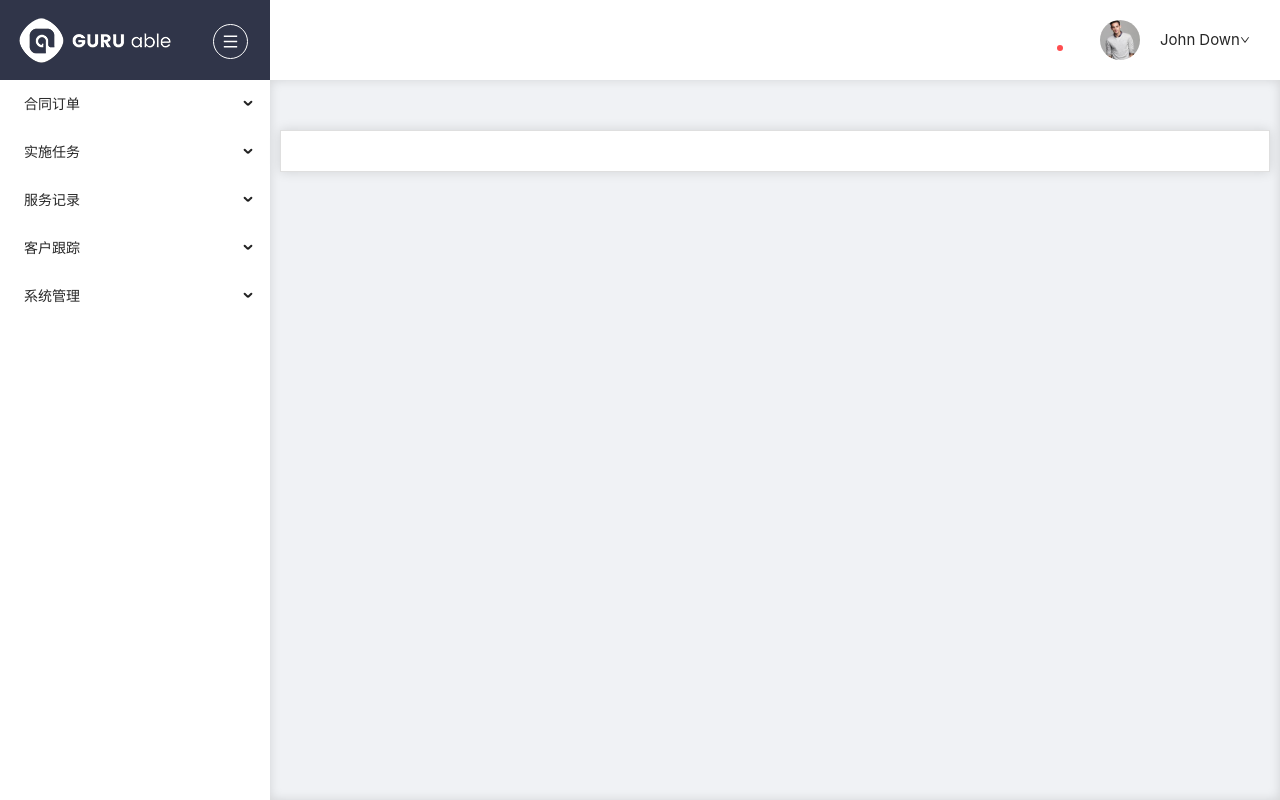
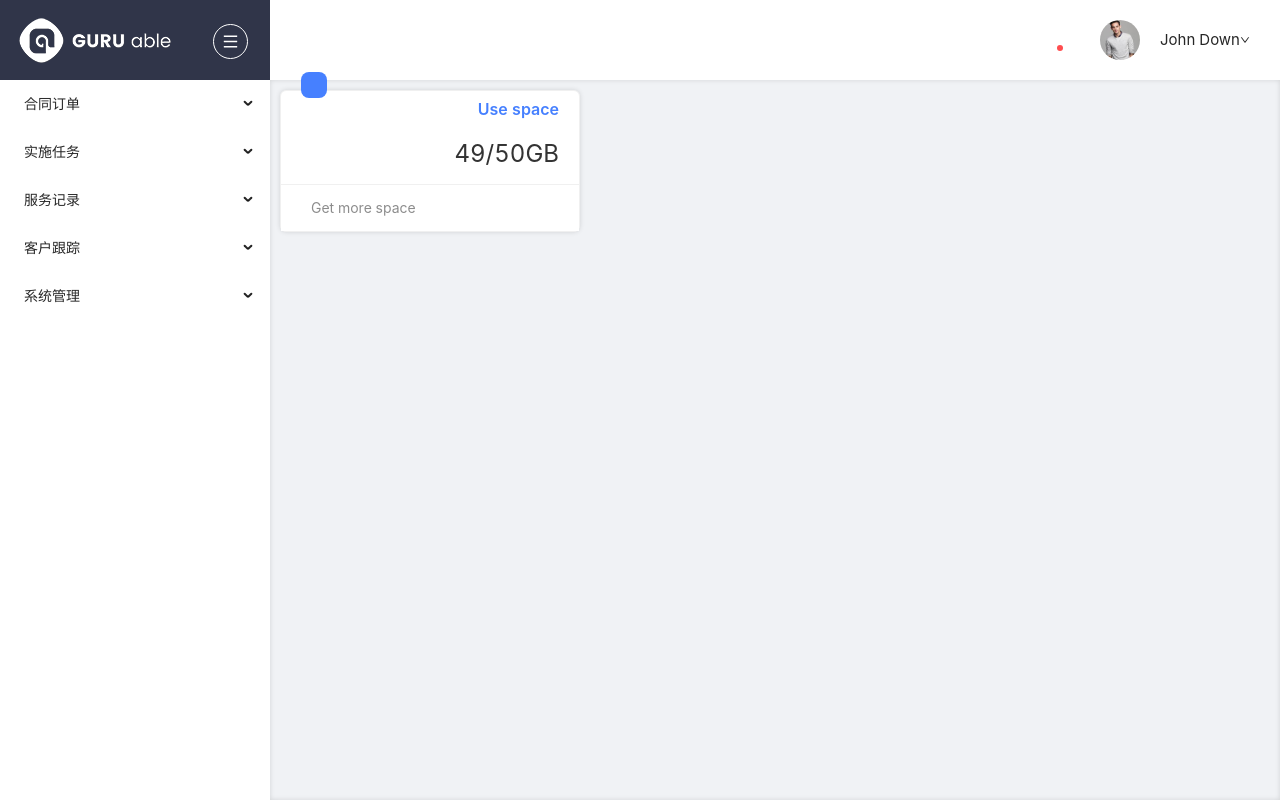
Before and after one commit to Rick-Do/life-circle, a Vue app: page /#/index in a window 1280 px wide. Built offline with nearby package versions, Linux system fonts and the light colour scheme.

Commit message:
添加axios

```diff
--- a/src/view/Root.vue
+++ b/src/view/Root.vue
@@ -113,6 +113,6 @@ const showSider = ref<boolean>(true);
   .layout-content {
     padding: 10px;
     overflow: inherit;
-    box-shadow: inset 0 0 11px rgba(0, 0, 0, 0.13);
+    box-shadow: inset 0 0 5px rgba(0, 0, 0, 0.13);
   }
 </style>
--- a/src/view/dashboard/Dashboard.vue
+++ b/src/view/dashboard/Dashboard.vue
@@ -1,9 +1,9 @@
 <template>
   <div>
     <small-card>
-      <template #icon>
+<!--      <template #icon>
         <IconPark icon="chart-pie" size="24" ></IconPark>
-      </template>
+      </template>-->
     </small-card>
   </div>
 </template>
--- a/src/view/dashboard/SmallCard.vue
+++ b/src/view/dashboard/SmallCard.vue
@@ -1,48 +1,70 @@
 <template>
-  <div class="card-block-small">
-    <slot name="icon" class="card-icon"/>
-    <slot name="title" style="font-weight: 600" />
-    <h4>
-      <slot name="content" />
-    </h4>
-    <span class="text-muted">
-      <slot name="description" />
-    </span>
-  </div>
+  <a-card size="default" class="card-small" :body-style="{padding: '15px 20px'}">
+    <a-card-meta>
+      <template #avatar>
+        <IconPark icon="chart-pie" size="35" theme="filled" fill="#fff" class="card-icon"></IconPark>
+      </template>
+      <template #title>
+        <span class="card-title">Use space</span>
+      </template>
+      <template #description>
+        <span class="card-description">49/50GB</span>
+      </template>
+    </a-card-meta>
+    <template #actions>
+      <div class="card-actions">
+        <IconPark icon="caution" size="16" theme="filled" fill="#4680ff" style="margin-right: 10px; top: 2px; border-radius: 3px"></IconPark>
+        <span>Get more space</span>
+      </div>
+    </template>
+  </a-card>
 
 </template>
 
 <script setup lang="ts">
 
+import IconPark from "@/components/common/IconPark.vue";
 </script>
 
-<style scoped lang="less">
- .card-block-small {
-   padding: 15px 20px;
-   margin-top: 40px;
-   text-align: right;
-   background-color: #fff;
-   border: 1px solid rgba(0,0,0,.125);
-   box-shadow: 0 0 11px rgba(0, 0, 0, 0.13);
- }
- h4 {
+<style scoped lang="css">
+  .card-small {
+    box-shadow:0 0 5px rgba(0, 0, 0, 0.13);
+    width: 300px;
+    border-radius: 6px;
+  }
+  h4 {
    font-weight: 400;
    margin-top: 10px;
  }
  .card-icon {
-   width: 60px;
-   height: 60px;
-   position: absolute;
-   top: -15px;
-   font-size: 35px;
+   top: -30px;
+   background-color: #4680ff;
+   align-items: center;
+   display: flex;
+   padding: 13px;
    border-radius: 8px;
+   justify-content: center;
+   transition: top 0.3s ease-in-out;
+ }
+ .card-icon:hover {
+   top: -40px;
+ }
+ .card-title {
+   float: right;
    display: flex;
-   color: #fff;
-   align-items: center;
-   justify-content: center;
+   top: -5px;
+   font-weight: 600;
+   color: #4680ff;
  }
- .text-muted {
-   margin-top: 10px;
+ .card-description {
+   float: right;
+   font-weight: 400;
+   font-size: 1.5rem;
+   color: #333;
+ }
+ .card-actions {
    float: left;
+   padding-left: 20px;
+   font-size: 0.875rem;
  }
 </style>
```
